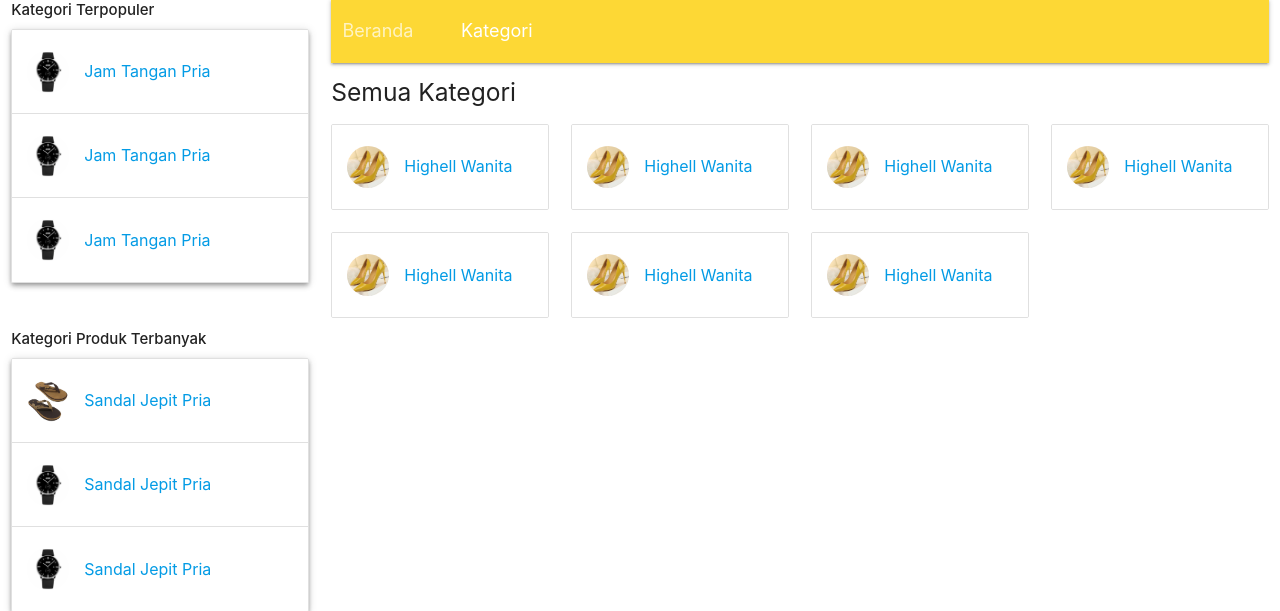
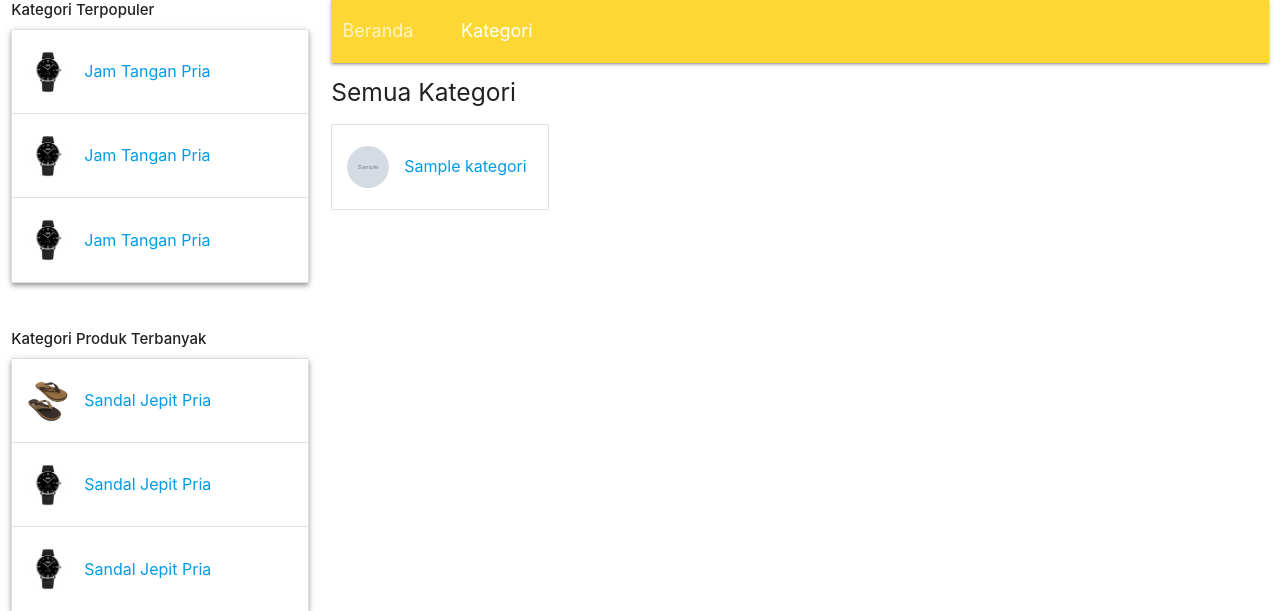
Before and after one commit to syamiqbal12345/ci-tokol, a CodeIgniter app: page /database/kategori in a window 1280 px wide. Shown: the part 80-691 px from the top of the page. Run offline with CodeIgniter, Linux system fonts and the light colour scheme; tables that the repository leaves empty or names only in its code hold one stand-in row (values such as "Sample post"); grey boxes marked "Sample" are stand-in pictures.

Commit message:
v.2.1 - perubahan kategori front

```diff
--- a/application/controllers/Kategori.php
+++ b/application/controllers/Kategori.php
@@ -6,7 +6,8 @@ class Kategori extends CI_Controller
 {
    public function index()
    {
-      $this->load->view('v_kategori');
+      $parsing['kategoris'] = $this->kategori_model->get_all();
+      $this->load->view('v_kategori', $parsing);
    }
 }
 
--- a/application/views/templates/header_back.php
+++ b/application/views/templates/header_back.php
@@ -93,7 +93,7 @@
          <!-- Nav Item - Dashboard -->
          <li class="nav-item active">
             <a class="nav-link" href="<?= site_url('seller/informasi') ?>">
-               <i class="fas fa-fw fa-truck"></i>
+               <i class="fas fa-fw fa-tags"></i>
                <span>Informasi</span>
             </a>
          </li>
--- a/application/views/v_kategori.php
+++ b/application/views/v_kategori.php
@@ -57,62 +57,16 @@
          </nav>
          <h5>Semua Kategori</h5>
          <div class="row">
+            <?php foreach ($kategoris as $kategori) : ?>
                <div class="col s3 s3">
                   <ul class="collection hoverable">
                      <li class="collection-item avatar valign-wrapper">
-                     <img src="<?= base_url('upload/highhell.jpg') ?>" alt="" class="circle">
-                     <a href="#"><span class="title">Highell Wanita</span></a>
+                        <img src="<?= base_url('upload/kategori/' . $kategori->gambar_kat) ?>" alt="" class="circle">
+                        <a href="#"><span class="title"><?= $kategori->nama_kat ?></span></a>
                      </li>
                   </ul>
                </div>
-            <div class="col s3 s3">
-               <ul class="collection hoverable">
-                  <li class="collection-item avatar valign-wrapper">
-                     <img src="<?= base_url('upload/highhell.jpg') ?>" alt="" class="circle">
-                     <a href="#"><span class="title">Highell Wanita</span></a>
-                  </li>
-               </ul>
-            </div>
-            <div class="col s3 s3">
-               <ul class="collection hoverable">
-                  <li class="collection-item avatar valign-wrapper">
-                     <img src="<?= base_url('upload/highhell.jpg') ?>" alt="" class="circle">
-                     <a href="#"><span class="title">Highell Wanita</span></a>
-                  </li>
-               </ul>
-            </div>
-            <div class="col s3 s3">
-               <ul class="collection hoverable">
-                  <li class="collection-item avatar valign-wrapper">
-                     <img src="<?= base_url('upload/highhell.jpg') ?>" alt="" class="circle">
-                     <a href="#"><span class="title">Highell Wanita</span></a>
-                  </li>
-               </ul>
-            </div>
-            <div class="col s3 s3">
-               <ul class="collection hoverable">
-                  <li class="collection-item avatar valign-wrapper">
-                     <img src="<?= base_url('upload/highhell.jpg') ?>" alt="" class="circle">
-                     <a href="#"><span class="title">Highell Wanita</span></a>
-                  </li>
-               </ul>
-            </div>
-            <div class="col s3 s3">
-               <ul class="collection hoverable">
-                  <li class="collection-item avatar valign-wrapper">
-                     <img src="<?= base_url('upload/highhell.jpg') ?>" alt="" class="circle">
-                     <a href="#"><span class="title">Highell Wanita</span></a>
-                  </li>
-               </ul>
-            </div>
-            <div class="col s3 s3">
-               <ul class="collection hoverable">
-                  <li class="collection-item avatar valign-wrapper">
-                     <img src="<?= base_url('upload/highhell.jpg') ?>" alt="" class="circle">
-                     <a href="#"><span class="title">Highell Wanita</span></a>
-                  </li>
-               </ul>
-            </div>
+            <?php endforeach; ?>
          </div>
       </div>
    </div>
@@ -123,46 +77,18 @@
 <div class="hide-on-med-and-up">
    <h5 class="center">Semua Kategori</h5>
    <div class="row">
+      <?php foreach ($kategoris as $kategori) : ?>
          <div class="col s4 s4">
             <div class="card white z-depth-2">
                <div class="card-content white-text">
                   <span class="card-title">
-                  <img src="<?= base_url('upload/jam.jpg') ?>" alt="" class="circle responsive-img">
+                     <img src="<?= base_url('upload/kategori/' . $kategori->gambar_kat) ?>" alt="" class="circle responsive-img">
                   </span>
-               <center><a href="" class="center-align">jam tangan pria</a></center>
+                  <center><a href="" class="center-align"><?= $kategori->nama_kat ?></a></center>
                </div>
             </div>
          </div>
-      <div class="col s4 s4">
-         <div class="card white z-depth-2">
-            <div class="card-content white-text">
-               <span class="card-title">
-                  <img src="<?= base_url('upload/jam.jpg') ?>" alt="" class="circle responsive-img">
-               </span>
-               <center><a href="" class="center-align">jam tangan pria</a></center>
-            </div>
-         </div>
-      </div>
-      <div class="col s4 s4">
-         <div class="card white z-depth-2">
-            <div class="card-content white-text">
-               <span class="card-title">
-                  <img src="<?= base_url('upload/jam.jpg') ?>" alt="" class="circle responsive-img">
-               </span>
-               <center><a href="" class="center-align">jam tangan pria</a></center>
-            </div>
-         </div>
-      </div>
-      <div class="col s4 s4">
-         <div class="card white z-depth-2">
-            <div class="card-content white-text">
-               <span class="card-title">
-                  <img src="<?= base_url('upload/jam.jpg') ?>" alt="" class="circle responsive-img">
-               </span>
-               <center><a href="" class="center-align">jam tangan pria</a></center>
-            </div>
-         </div>
-      </div>
+      <?php endforeach; ?>
    </div>
 </div>
 <!-- daftar kategori mobile version -->
```
Lines whose indentation alone changed are shown as unchanged.
